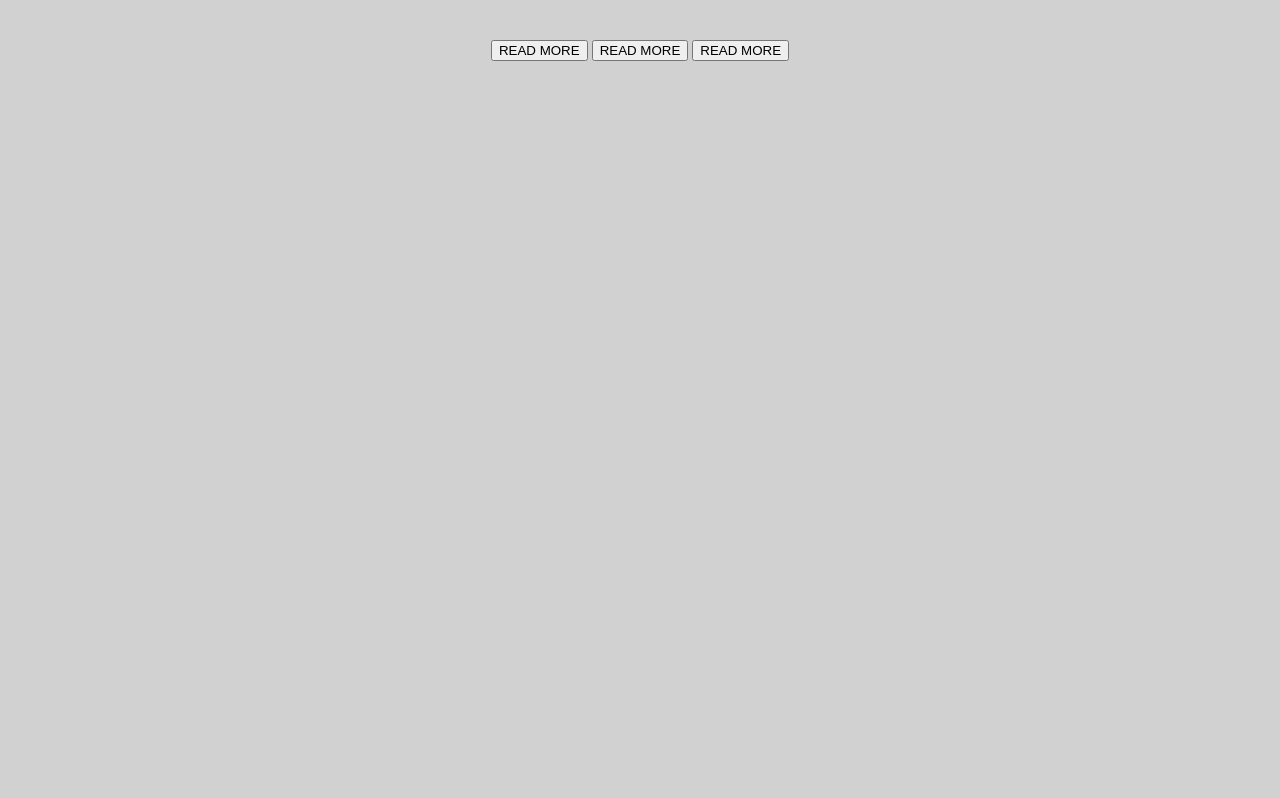
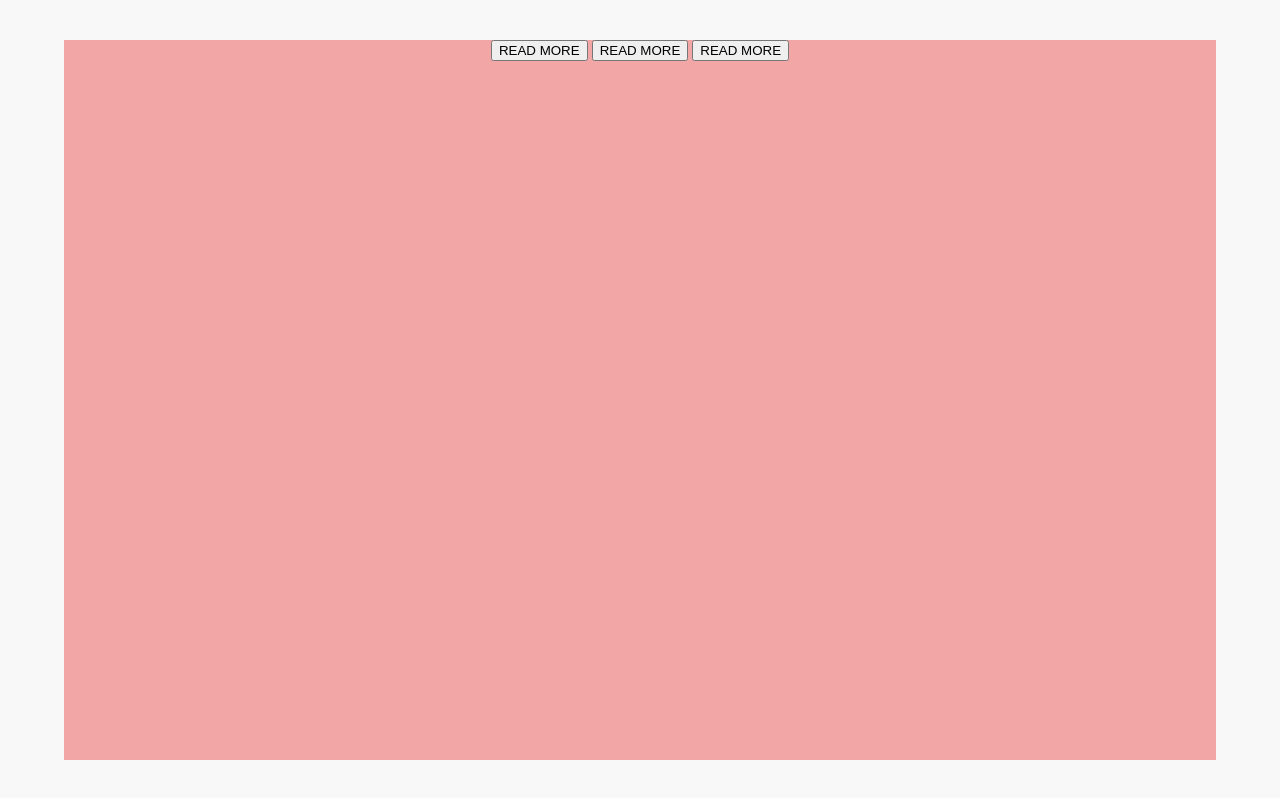
Before and after one commit to Ameer2000Mzori/Modal-Window, a website built with webpack: page src/index.html in a window 1280 px wide. Built offline with nearby package versions, Linux system fonts and the light colour scheme.

Commit message:
styling fix and more

```diff
--- a/src/style.scss
+++ b/src/style.scss
@@ -24,14 +24,14 @@ body {
     width: 100%;
     top: 0;
     left: 0;
-    z-index: 6;
-    filter: blur(3px);
+    z-index: 15;
+    filter: blur(10px);
     display: flex;
     flex-direction: column;
     text-align: center;
     align-items: center;
     justify-content: center;
-    background-color: rgba(5, 5, 5, 0.486);
+    background-color: rgba(238, 234, 234, 0.336);
   }
 
   .shdow-Overlay.active {
@@ -39,11 +39,11 @@ body {
     height: 100%;
     width: 100%;
     z-index: -1;
-    background-color: rgba(163, 161, 161, 0.486);
   }
 
   .header-Wrap {
-    z-index: 5;
+    background-color: rgb(243, 166, 166);
+    z-index: 15;
     height: 90%;
     width: 90%;
     display: flex;
@@ -51,12 +51,7 @@ body {
     text-align: center;
     align-items: center;
     justify-content: flex-start;
-    position: relative;
-
-    .buttons-Wrap {
-      z-index: 15;
-      position: relative;
-    }
+    // position: relative;
   }
 
   .card-Box {
@@ -64,7 +59,7 @@ body {
     top: 50%;
     left: 50%;
     transform: translate(-50%, -50%);
-    z-index: 10;
+    z-index: 250;
     background-color: aliceblue;
     filter: drop-shadow(0 0 10px black);
     width: 360px;
```
Also changed, not shown: src/style.css, 1 other file.
